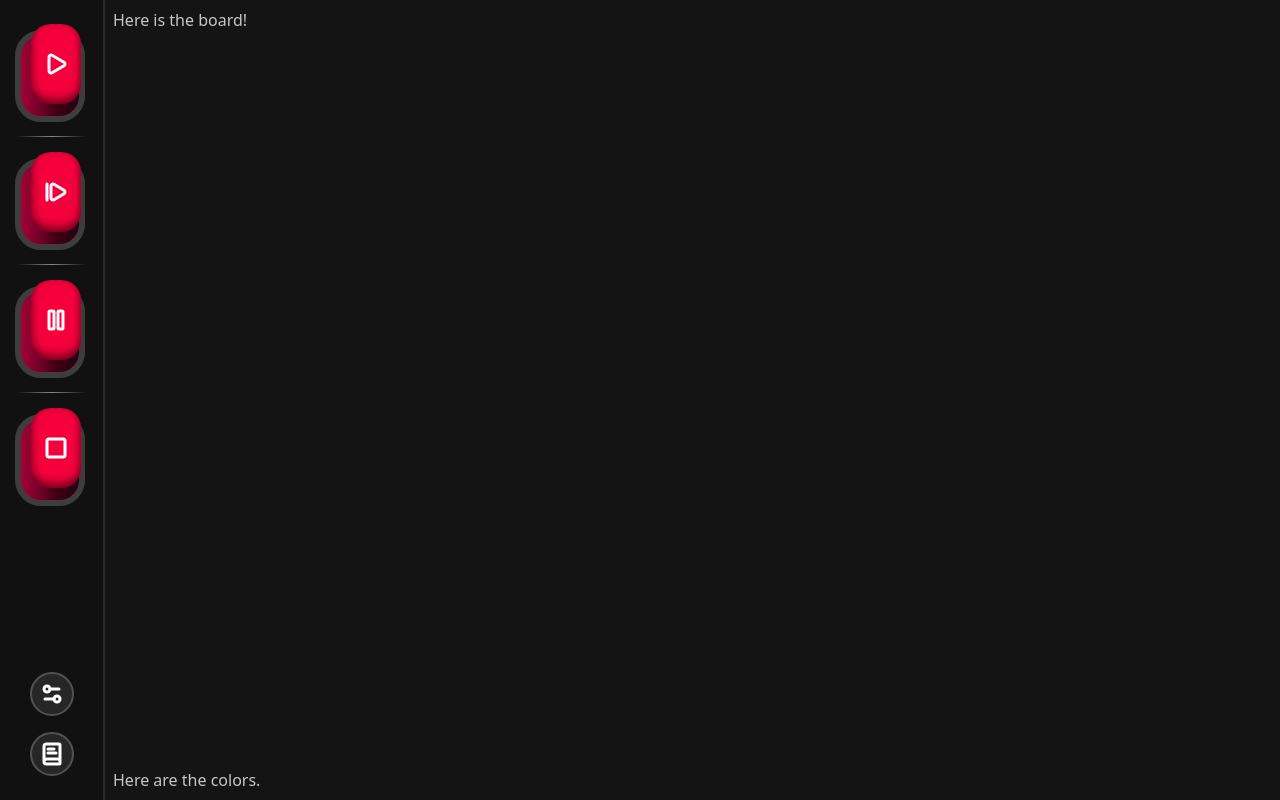
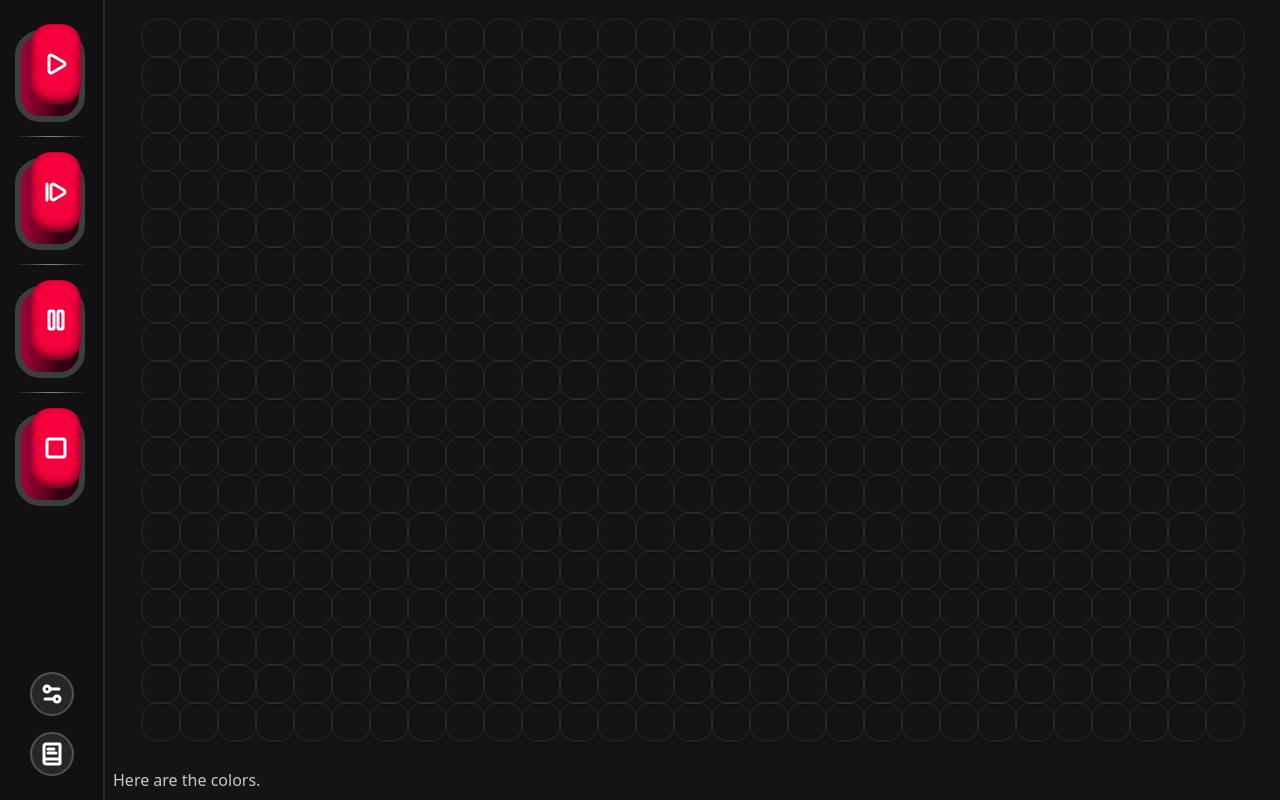
Before and after one commit to Visioness/seeker-vision, a React (Vite) app: page / in a window 1280 px wide. Built offline with nearby package versions, Linux system fonts and the light colour scheme.

Commit message:
Create initial board component

```diff
--- a/src/components/Board/Board.css
+++ b/src/components/Board/Board.css
@@ -0,0 +1,28 @@
+.board {
+  width: 100%;
+  height: 100%;
+  overflow: hidden; /* Prevent content from affecting size */
+  display: flex;
+  flex-direction: column;
+  justify-content: center;
+  align-items: center;
+}
+
+.board-row {
+  display: flex;
+}
+
+.board-row:not(:first-child) {
+  margin-top: -2px;
+}
+
+.board-cell {
+  width: 40px;
+  height: 40px;
+  border: 2px solid #ffffff0c;
+  border-radius: 16px;
+}
+
+.board-cell:not(:first-child) {
+  margin-left: -2px;
+}
--- a/src/components/Board/Board.jsx
+++ b/src/components/Board/Board.jsx
@@ -1,7 +1,58 @@
+import { useLayoutEffect, useRef, useState } from 'react';
 import './Board.css';
 
+const CELL_SIZE = 40;
+
+const createInitialBoard = (rows, cols) => {
+  return Array.from({ length: rows }, () =>
+    Array.from({ length: cols }, () => 'shadow')
+  );
+};
+
 function Board() {
-  return <div className='board p-2'>Here is the board!</div>;
+  const [boardState, setBoardState] = useState(null);
+  const boardRef = useRef(null);
+  const dimensionsRef = useRef({ rows: 0, cols: 0 });
+
+  console.log('Board render');
+  useLayoutEffect(() => {
+    const board = boardRef.current;
+
+    const observer = new ResizeObserver((entries) => {
+      if (!entries[0]) return;
+
+      const rect = entries[0].contentRect;
+      const cols = Math.floor(rect.width / CELL_SIZE);
+      const rows = Math.floor(rect.height / CELL_SIZE);
+
+      if (rows <= 0 || cols <= 0) return;
+
+      if (
+        dimensionsRef.current.rows !== rows ||
+        dimensionsRef.current.cols !== cols
+      ) {
+        dimensionsRef.current = { rows, cols };
+        setBoardState(createInitialBoard(rows, cols));
+      }
+    });
+
+    observer.observe(board);
+
+    return () => observer.disconnect();
+  }, []);
+
+  return (
+    <div ref={boardRef} className='board'>
+      {boardState &&
+        boardState.map((row, rowIndex) => (
+          <div key={rowIndex} className='board-row'>
+            {row.map((col, colIndex) => (
+              <div key={colIndex} className={`board-cell ${col}`}></div>
+            ))}
+          </div>
+        ))}
+    </div>
+  );
 }
 
 export default Board;
```
